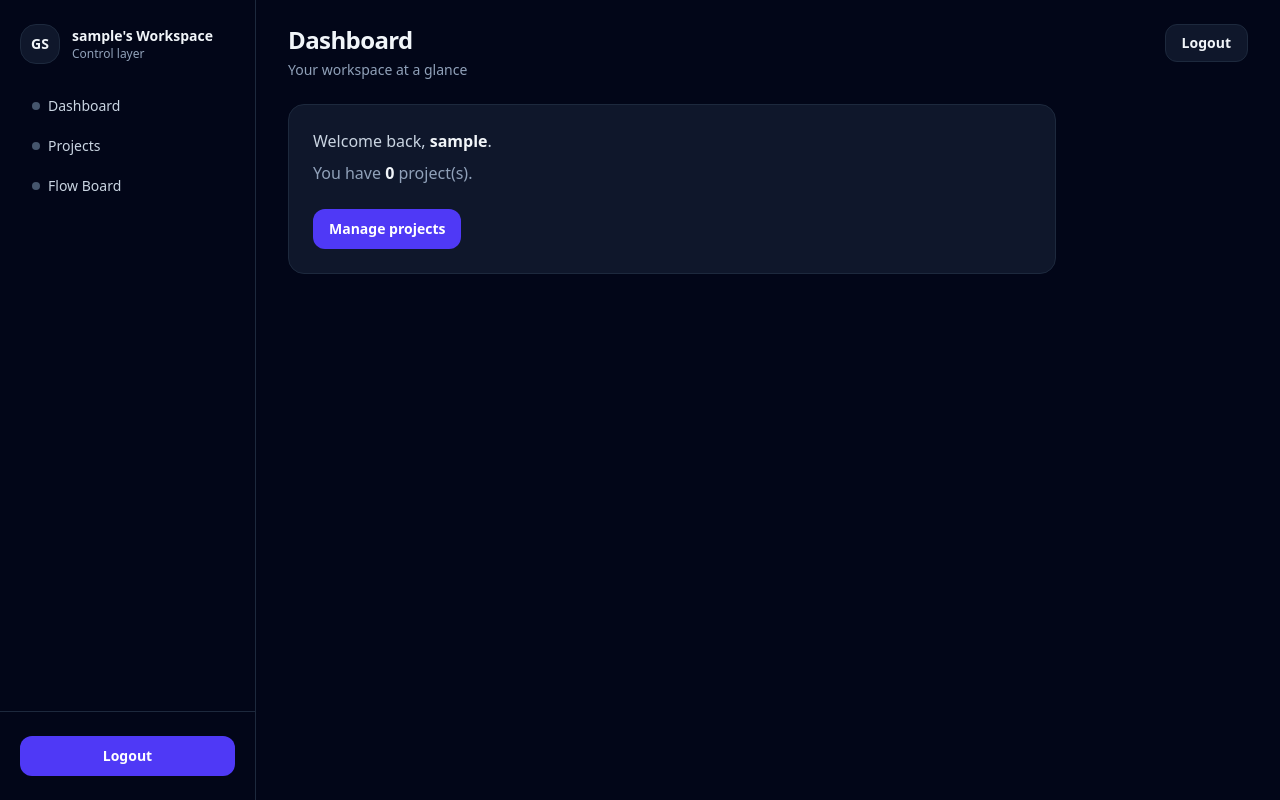
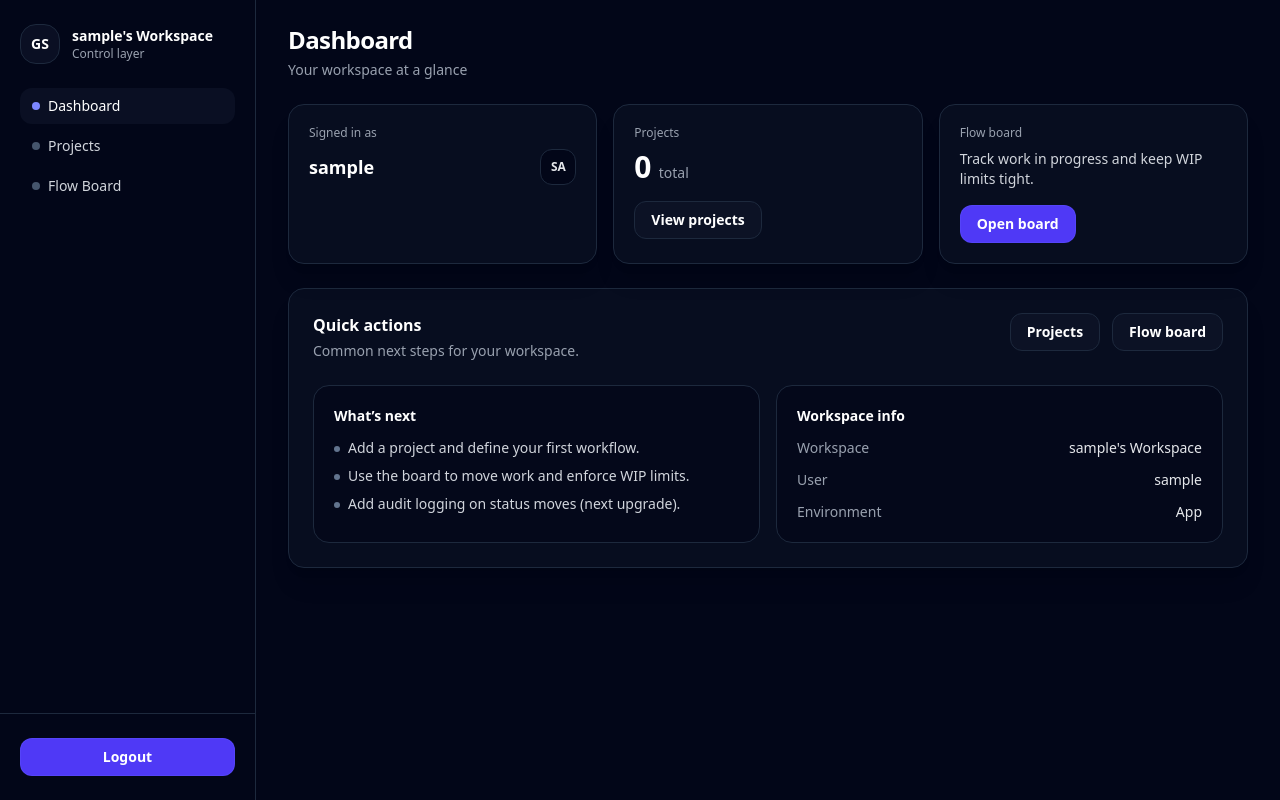
Before and after one commit to dapapapa/generic-saas, a Django app: page /dashboard/ in a window 1280 px wide. Run offline with Django 5.2, Linux system fonts and the light colour scheme; the visitor is signed in with stand-in values (Sample User, id 1); data that the repository does not hold is empty.

Commit message:
updated global tailwind css

```diff
--- a/templates/base.html
+++ b/templates/base.html
@@ -4,37 +4,32 @@
     <meta charset="UTF-8" />
     <meta name="viewport" content="width=device-width, initial-scale=1.0" />
     {% load static %}
-    <title>
-      {% block title %}
-        Generic SaaS
-      {% endblock %}
-    </title>
+    <title>{% block title %}Generic SaaS{% endblock %}</title>
     <link rel="stylesheet" href="{% static 'css/dist/styles.css' %}" />
   </head>
 
-  <body class="min-h-screen bg-slate-950 text-slate-100">
+  <body class="bg-slate-950 text-gray-200 antialiased">
     <div class="min-h-screen lg:flex">
       {% if user.is_authenticated %}
+        {% with current=request.resolver_match.url_name %}
           <!-- Mobile Top Bar -->
-        <header class="lg:hidden sticky top-0 z-40 border-b border-slate-800 bg-slate-950/80 backdrop-blur">
-          <div class="px-4 py-3 flex items-center justify-between">
-            <div class="flex items-center gap-3">
-              <div class="h-9 w-9 rounded-xl bg-slate-900 border border-slate-800 flex items-center justify-center text-sm font-semibold">GS</div>
-              <div class="leading-tight">
-                <div class="text-sm font-semibold">
-                  {% if user.workspace %}
-                    {{ user.workspace.name }}
-                  {% else %}
-                    Workspace
-                  {% endif %}
+          <header class="lg:hidden sticky top-0 z-40 border-b border-slate-800 bg-slate-950/85 backdrop-blur">
+            <div class="px-4 py-3 flex items-center justify-between gap-3">
+              <div class="flex items-center gap-3 min-w-0">
+                <div class="h-9 w-9 rounded-xl bg-slate-900/60 border border-slate-800 flex items-center justify-center text-sm font-semibold text-white">
+                  GS
                 </div>
-                <div class="text-xs text-slate-400">Generic SaaS</div>
+                <div class="min-w-0 leading-tight">
+                  <div class="truncate text-sm font-semibold text-white">
+                    {% if user.workspace %}{{ user.workspace.name }}{% else %}Workspace{% endif %}
+                  </div>
+                  <div class="text-xs text-gray-400">Control layer</div>
                 </div>
               </div>
 
               <form method="post" action="{% url 'logout' %}" class="shrink-0">
                 {% csrf_token %}
-              <button class="inline-flex items-center rounded-xl border border-slate-800 bg-slate-900 px-3 py-2 text-xs font-semibold text-slate-100 hover:bg-slate-800 transition">Logout</button>
+                <button type="submit" class="btn">Logout</button>
               </form>
             </div>
           </header>
@@ -43,32 +38,36 @@
           <aside class="hidden lg:flex lg:w-64 lg:flex-col lg:shrink-0 border-r border-slate-800 bg-slate-950">
             <div class="px-5 py-6">
               <div class="flex items-center gap-3">
-              <div class="h-10 w-10 rounded-2xl bg-slate-900 border border-slate-800 flex items-center justify-center text-sm font-semibold">GS</div>
-              <div>
-                <div class="text-sm font-semibold">
-                  {% if user.workspace %}
-                    {{ user.workspace.name }}
-                  {% else %}
-                    Workspace
-                  {% endif %}
+                <div class="h-10 w-10 rounded-2xl bg-slate-900/60 border border-slate-800 flex items-center justify-center text-sm font-semibold text-white">
+                  GS
                 </div>
-                <div class="text-xs text-slate-400">Control layer</div>
+                <div class="min-w-0">
+                  <div class="truncate text-sm font-semibold text-white">
+                    {% if user.workspace %}{{ user.workspace.name }}{% else %}Workspace{% endif %}
+                  </div>
+                  <div class="text-xs text-gray-400">Control layer</div>
                 </div>
               </div>
 
               <nav class="mt-6 space-y-1">
-              <a href="{% url 'dashboard' %}" class="flex items-center gap-2 rounded-xl px-3 py-2 text-sm font-medium text-slate-300 hover:bg-slate-900 hover:text-white transition">
-                <span class="h-2 w-2 rounded-full bg-slate-600"></span>
+                <a href="{% url 'dashboard' %}"
+                   class="flex items-center gap-2 rounded-xl px-3 py-2 text-sm font-medium transition no-underline
+                          {% if current == 'dashboard' %}bg-slate-900/60 text-white{% else %}text-gray-300 hover:bg-slate-900/40 hover:text-white{% endif %}">
+                  <span class="h-2 w-2 rounded-full {% if current == 'dashboard' %}bg-indigo-400{% else %}bg-slate-600{% endif %}"></span>
                   Dashboard
                 </a>
 
-              <a href="{% url 'project_list' %}" class="flex items-center gap-2 rounded-xl px-3 py-2 text-sm font-medium text-slate-300 hover:bg-slate-900 hover:text-white transition">
-                <span class="h-2 w-2 rounded-full bg-slate-600"></span>
+                <a href="{% url 'project_list' %}"
+                   class="flex items-center gap-2 rounded-xl px-3 py-2 text-sm font-medium transition no-underline
+                          {% if current == 'project_list' %}bg-slate-900/60 text-white{% else %}text-gray-300 hover:bg-slate-900/40 hover:text-white{% endif %}">
+                  <span class="h-2 w-2 rounded-full {% if current == 'project_list' %}bg-indigo-400{% else %}bg-slate-600{% endif %}"></span>
                   Projects
                 </a>
 
-              <a href="{% url 'flow-board' %}" class="flex items-center gap-2 rounded-xl px-3 py-2 text-sm font-medium text-slate-300 hover:bg-slate-900 hover:text-white transition">
-                <span class="h-2 w-2 rounded-full bg-slate-600"></span>
+                <a href="{% url 'flow-board' %}"
+                   class="flex items-center gap-2 rounded-xl px-3 py-2 text-sm font-medium transition no-underline
+                          {% if current == 'flow-board' %}bg-slate-900/60 text-white{% else %}text-gray-300 hover:bg-slate-900/40 hover:text-white{% endif %}">
+                  <span class="h-2 w-2 rounded-full {% if current == 'flow-board' %}bg-indigo-400{% else %}bg-slate-600{% endif %}"></span>
                   Flow Board
                 </a>
               </nav>
@@ -77,55 +76,39 @@
             <div class="mt-auto px-5 py-6 border-t border-slate-800">
               <form method="post" action="{% url 'logout' %}">
                 {% csrf_token %}
-              <button class="w-full inline-flex items-center justify-center rounded-xl bg-indigo-600 px-4 py-2.5 text-sm font-semibold text-white hover:bg-indigo-500 transition">Logout</button>
+                <button type="submit" class="w-full btn btn-primary">Logout</button>
               </form>
             </div>
           </aside>
+        {% endwith %}
       {% endif %}
 
-        <main class="flex-1 {% if user.is_authenticated %}
-            px-4 py-6 sm:px-8
-          {% else %}
-            flex justify-center px-4 pt-10 sm:pt-14
-          {% endif %}">
+      <main class="flex-1 {% if user.is_authenticated %}px-4 py-6 sm:px-8{% else %}flex justify-center px-4 pt-10 sm:pt-14{% endif %}">
+        <div class="{% if user.is_authenticated %}mx-auto w-full max-w-6xl space-y-6{% else %}w-full{% endif %}">
           {% if user.is_authenticated %}
-            <!-- Page header row (desktop) -->
-            <div class="mb-6 hidden lg:flex items-start justify-between gap-4">
-              <div>
-                {% block page_title %}
-                {% endblock %}
+            <div class="hidden lg:flex items-start justify-between gap-4">
+              <div class="min-w-0">
+                {% block page_title %}{% endblock %}
               </div>
-
-              <form method="post" action="{% url 'logout' %}" class="shrink-0">
-                {% csrf_token %}
-                <button class="inline-flex items-center rounded-xl border border-slate-800 bg-slate-900 px-4 py-2 text-sm font-semibold text-slate-100 hover:bg-slate-800 transition">Logout</button>
-              </form>
             </div>
           {% endif %}
 
           {% if messages %}
-            <div class="{% if not user.is_authenticated %}mx-auto w-full max-w-md{% endif %} mb-6 space-y-3">
+            <div class="{% if not user.is_authenticated %}mx-auto max-w-md{% endif %} space-y-3">
               {% for message in messages %}
-                <div class="rounded-2xl border px-4 py-3 text-sm
-                  {% if message.tags == 'success' %}
-
-                    bg-emerald-950/40 border-emerald-900 text-emerald-200
-
-                  {% elif message.tags == 'error' %}
-
-                    bg-rose-950/40 border-rose-900 text-rose-200
-
-                  {% else %}
-
-                    bg-slate-900 border-slate-800 text-slate-200
-
-                  {% endif %}">{{ message }}</div>
+                <div class="panel-soft px-4 py-3 text-sm
+                  {% if message.tags == 'success' %} border-emerald-900/60 bg-emerald-950/30 text-emerald-100
+                  {% elif message.tags == 'error' %} border-rose-900/60 bg-rose-950/30 text-rose-100
+                  {% else %} text-gray-200
+                  {% endif %}">
+                  {{ message }}
+                </div>
               {% endfor %}
             </div>
           {% endif %}
 
-          {% block content %}
-          {% endblock %}
+          {% block content %}{% endblock %}
+        </div>
       </main>
     </div>
   </body>
--- a/templates/core/dashboard.html
+++ b/templates/core/dashboard.html
@@ -4,26 +4,106 @@
 
 {% block page_title %}
   <div>
-    <h1 class="text-2xl font-semibold tracking-tight text-slate-100">Dashboard</h1>
-    <p class="mt-1 text-sm text-slate-400">Your workspace at a glance</p>
+    <h1 class="text-2xl font-semibold tracking-tight text-white">Dashboard</h1>
+    <p class="mt-1 text-sm text-gray-400">Your workspace at a glance</p>
   </div>
 {% endblock %}
 
 {% block content %}
-  <section class="max-w-3xl rounded-2xl border border-slate-800 bg-slate-900 p-6 shadow-xl">
-    <p class="text-slate-300">
-      Welcome back,
-      <span class="font-semibold text-slate-100">{{ request.user.username }}</span>.
-    </p>
-    <p class="mt-2 text-slate-400">
-      You have
-      <span class="font-semibold text-slate-100">{{ projects|length }}</span>
-      project(s).
-    </p>
-    <div class="mt-6">
-      <a href="{% url 'project_list' %}" class="inline-flex items-center rounded-xl bg-indigo-600 px-4 py-2.5 text-sm font-semibold text-white transition hover:bg-indigo-500">
-        Manage projects
-      </a>
-    </div>
-  </section>
+  <div class="space-y-6">
+    <!-- Top stats -->
+    <section class="grid gap-4 sm:grid-cols-2 lg:grid-cols-3">
+      <div class="panel p-5">
+        <div class="text-xs font-medium text-gray-400">Signed in as</div>
+        <div class="mt-2 flex items-center justify-between">
+          <div class="text-lg font-semibold text-white">{{ request.user.username }}</div>
+          <div class="h-9 w-9 rounded-xl border border-slate-800 bg-slate-950 flex items-center justify-center text-xs font-semibold text-gray-200">
+            {{ request.user.username|slice:":2"|upper }}
+          </div>
+        </div>
+      </div>
+
+      <div class="panel p-5">
+        <div class="text-xs font-medium text-gray-400">Projects</div>
+        <div class="mt-2 flex items-baseline gap-2">
+          <div class="text-3xl font-semibold tracking-tight text-white">{{ projects|length }}</div>
+          <div class="text-sm text-gray-400">total</div>
+        </div>
+        <div class="mt-4">
+          <a href="{% url 'project_list' %}" class="btn no-underline">
+            View projects
+          </a>
+        </div>
+      </div>
+
+      <div class="panel p-5">
+        <div class="text-xs font-medium text-gray-400">Flow board</div>
+        <div class="mt-2 text-sm text-gray-300">
+          Track work in progress and keep WIP limits tight.
+        </div>
+        <div class="mt-4">
+          <a href="{% url 'flow-board' %}" class="btn btn-primary no-underline">
+            Open board
+          </a>
+        </div>
+      </div>
+    </section>
+
+    <!-- Main panel -->
+    <section class="panel p-6">
+      <div class="flex flex-col gap-4 sm:flex-row sm:items-start sm:justify-between">
+        <div class="min-w-0">
+          <h2 class="text-base font-semibold text-white">Quick actions</h2>
+          <p class="mt-1 text-sm text-gray-400">
+            Common next steps for your workspace.
+          </p>
+        </div>
+
+        <div class="flex flex-wrap gap-3">
+          <a href="{% url 'project_list' %}" class="btn no-underline">Projects</a>
+          <a href="{% url 'flow-board' %}" class="btn no-underline">Flow board</a>
+        </div>
+      </div>
+
+      <div class="mt-6 grid gap-4 lg:grid-cols-2">
+        <div class="card card-hover p-5">
+          <div class="text-sm font-semibold text-white">What’s next</div>
+          <ul class="mt-3 space-y-2 text-sm text-gray-300">
+            <li class="flex gap-2">
+              <span class="mt-2 h-1.5 w-1.5 rounded-full bg-slate-500"></span>
+              Add a project and define your first workflow.
+            </li>
+            <li class="flex gap-2">
+              <span class="mt-2 h-1.5 w-1.5 rounded-full bg-slate-500"></span>
+              Use the board to move work and enforce WIP limits.
+            </li>
+            <li class="flex gap-2">
+              <span class="mt-2 h-1.5 w-1.5 rounded-full bg-slate-500"></span>
+              Add audit logging on status moves (next upgrade).
+            </li>
+          </ul>
+        </div>
+
+        <div class="card card-hover p-5">
+          <div class="text-sm font-semibold text-white">Workspace info</div>
+          <dl class="mt-3 space-y-3 text-sm">
+            <div class="flex items-center justify-between gap-4">
+              <dt class="text-gray-400">Workspace</dt>
+              <dd class="text-gray-200 font-medium truncate">
+                {% if user.workspace %}{{ user.workspace.name }}{% else %}Workspace{% endif %}
+              </dd>
+            </div>
+            <div class="flex items-center justify-between gap-4">
+              <dt class="text-gray-400">User</dt>
+              <dd class="text-gray-200 font-medium">{{ request.user.username }}</dd>
+            </div>
+            <div class="flex items-center justify-between gap-4">
+              <dt class="text-gray-400">Environment</dt>
+              <dd class="text-gray-200 font-medium">App</dd>
+            </div>
+          </dl>
+        </div>
+      </div>
+    </section>
+  </div>
 {% endblock %}
```
Also changed, not shown: flow/views.py (+25 -6 lines), static/css/src/input.css (+85 -5 lines), templates/flow/board.html (+63 -31 lines), static/css/dist/styles.css. Lines whose indentation alone changed are shown as unchanged.
